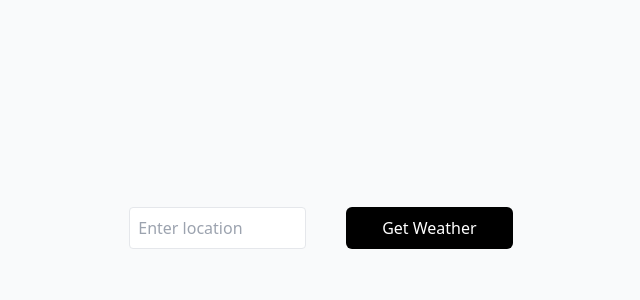
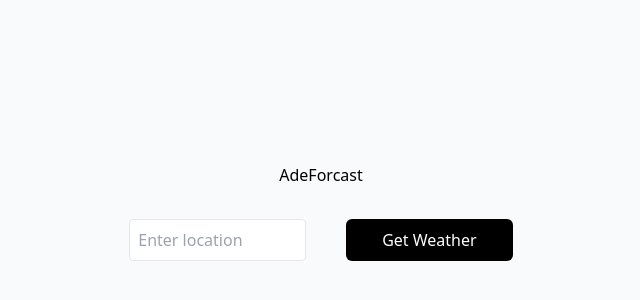
Before and after one commit to Adebozz/AdeForcast, a Next.js app: page / in a window 1280 px wide. Shown: the part 172-472 px from the top of the page, without its empty margins (319-959 px from the left). Built offline with nearby package versions, Linux system fonts and the light colour scheme.

Commit message:
created logo

```diff
--- a/app/page.tsx
+++ b/app/page.tsx
@@ -29,6 +29,7 @@ export default function Home() {
 
   return (
     <div className="bg-gray-50 h-screen flex flex-col items-center justify-center">
+      <div className="font-medium text-black mt-0 flex">AdeForcast</div>
       <div className="p-8 rounded-lg flex gap-10">
         <input
           type="text"
```
